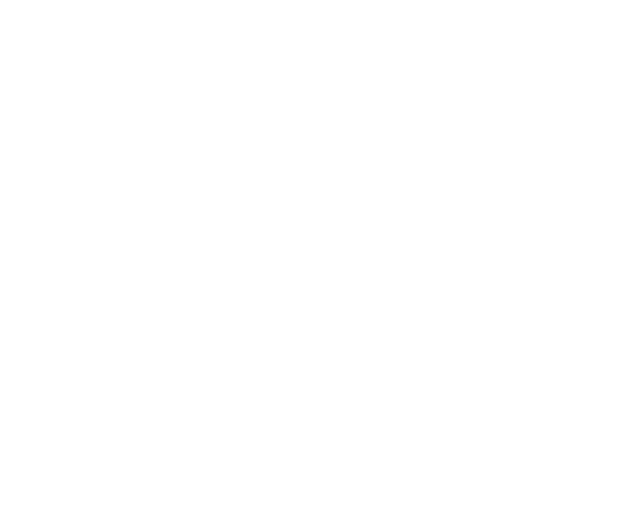
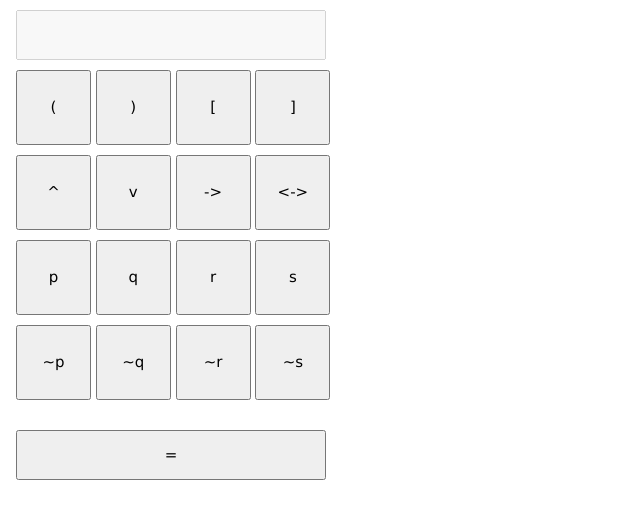
Before and after one commit to codefuncode/Ejemplos, a PHP site: page / in a window 1280 px wide. Before the commit the part shown is empty. Shown: the top 519 px of the page, without its empty margins (0-640 px from the left). Run offline with PHP 8.4, Linux system fonts and the light colour scheme.

Commit message:
actualizacion

```diff
--- /dev/null
+++ b/Tabla-de-verdad/css/css.css
@@ -0,0 +1,16 @@
+div {
+    margin-top: 10px;
+}
+[type='text'] {
+    height: 50px;
+    width: 310px
+}
+[type='button'] {
+    width: 75px;
+    height: 75px;
+}
+.esigual input {
+    margin-top: 20px;
+    width: 310px;
+    height: 50px;
+}
--- a/Tabla-de-verdad/index.php
+++ b/Tabla-de-verdad/index.php
@@ -2,10 +2,44 @@
 <html lang="en">
   <head>
     <meta charset="utf-8"/>
+    <link href="css/w3.css" rel="stylesheet" type="text/css"/>
+    <link href="css/css.css" rel="stylesheet" type="text/css"/>
     <title>
       Document
     </title>
   </head>
   <body>
+    <div class="w3-container">
+      <input disabled="disabled" id="pantalla" type="text"/>
+      <div class="botones">
+        <div class="agrupador">
+          <input type="button" value="("/>
+          <input type="button" value=")"/>
+          <input type="button" value="["/>
+          <input type="button" value="]"/>
+        </div>
+        <div class="operadores">
+          <input type="button" value="^"/>
+          <input type="button" value="v"/>
+          <input type="button" value="->"/>
+          <input type="button" value="<->"/>
+        </div>
+        <div class="verdaderos">
+          <input type="button" value="p"/>
+          <input type="button" value="q"/>
+          <input type="button" value="r"/>
+          <input type="button" value="s"/>
+        </div>
+        <div class="falsos">
+          <input type="button" value="~p"/>
+          <input type="button" value="~q"/>
+          <input type="button" value="~r"/>
+          <input type="button" value="~s"/>
+        </div>
+        <div class="esigual">
+          <input type="button" value="="/>
+        </div>
+      </div>
+    </div>
   </body>
 </html>
```
Also changed, not shown: Tabla-de-verdad/js/js.js (+7 -0 lines). Lines whose indentation alone changed are shown as unchanged.
